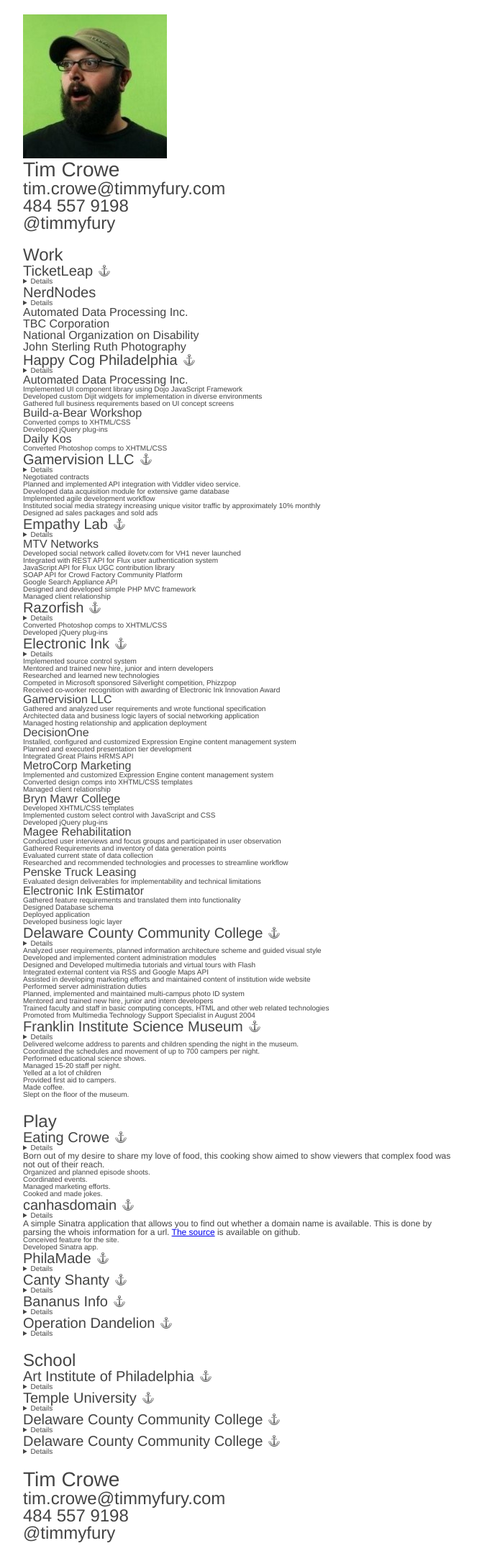
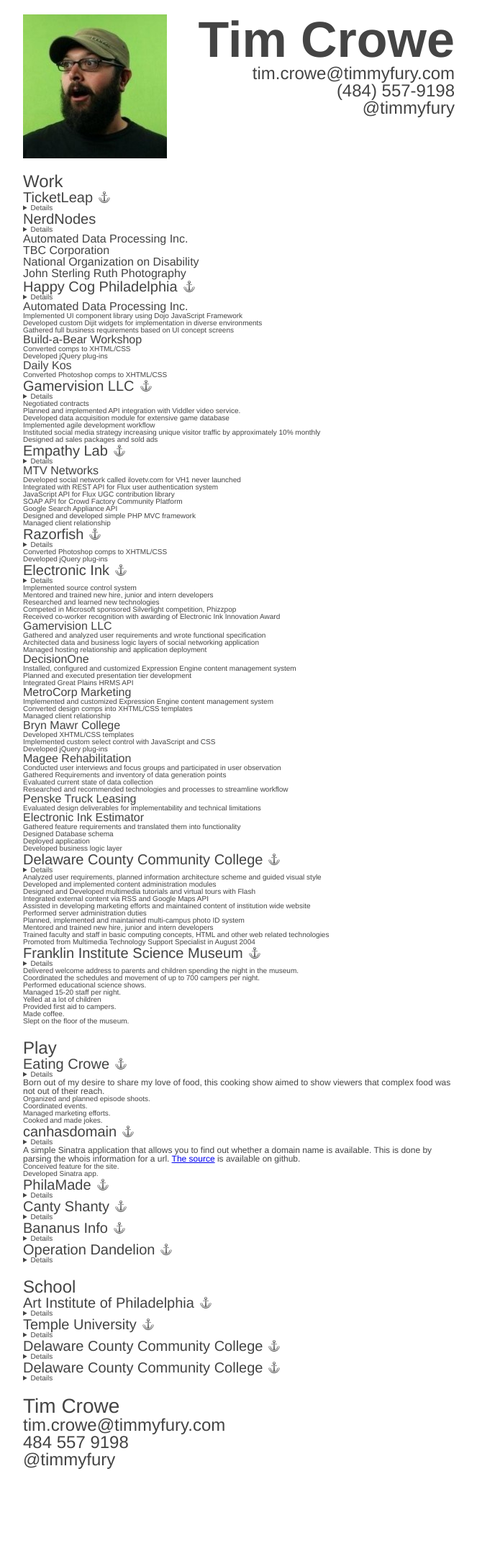
Before and after one commit to timmyfury/timmyfury.github.com, a Jekyll site: the page resume/index.html, which Jekyll copies as it is, in a window 1280 px wide. Shown: the whole page at 72% size, without its empty margins (308-971 px from the left). Built offline with Jekyll 4.4.1, drawn with Linux system fonts in a browser that asks for light colours; after the commit the page ends 2060 px from its top, so only the background shows below that.

Commit message:
styles up in this bitch

```diff
--- a/resume/index.html
+++ b/resume/index.html
@@ -29,9 +29,9 @@
 
 			<hgroup>
 				<h1>Tim Crowe</h1>
-				<h2>tim.crowe@timmyfury.com</h2>
-				<h2>484 557 9198</h2>
-				<h2>@timmyfury</h2>
+				<h2><a href="mailto:tim.crowe@timmyfury.com">tim.crowe@timmyfury.com</a></h2>
+				<h2><a href="tel:+1-484-557-9198">(484) 557-9198</a></h2>
+				<h2><a href="https://twitter.com/timmyfury">@timmyfury</a></h2>
 			</hgroup>
 
 			<nav>
--- a/resume/screen.css
+++ b/resume/screen.css
@@ -14,6 +14,20 @@ a {
 }
 p {
 	font-size: 1.2em;
+}
+
+
+/*
+	Straight Clearfixin' Y'all
+**********************************************************************/
+header:after,
+section:after,
+footer:after {
+	content: ".";
+	display: block;
+	height: 0;
+	clear: both;
+	visibility: hidden;
 }
 
 /*
@@ -33,18 +47,6 @@ h3 {
 h4 {
 	font-size: 1.6em;
 }
-h1 a,
-h2 a,
-h3 a,
-h4 a {
-	color: #444;
-	background: url('./anchor.png') right center no-repeat;
-	padding-right: 1.2em;
-	text-decoration: none;
-}
-
-
-
 
 /*
 	Lists
@@ -75,8 +77,26 @@ footer {
 	Header
 **********************************************************************/
 header {}
+header img {
+	display: block;
+	float: left;
+	height: 200px;
+	margin-right: 20px;
+	width: 200px;
+}
+header hgroup {
+	text-align: right;
+}
+header h1 {
+	font-size: 7em;
+	font-weight: bold;
+}
 header nav {
 	display: none;
+}
+header a {
+	color: #444;
+	text-decoration: none;
 }
 
 /*
@@ -86,6 +106,16 @@ section {}
 section section {
 	margin: 0;
 	padding: 0;
+}
+
+section h1 a,
+section h2 a,
+section h3 a,
+section h4 a {
+	color: #444;
+	background: url('./anchor.png') right center no-repeat;
+	padding-right: 1.2em;
+	text-decoration: none;
 }
 
 /*
```
